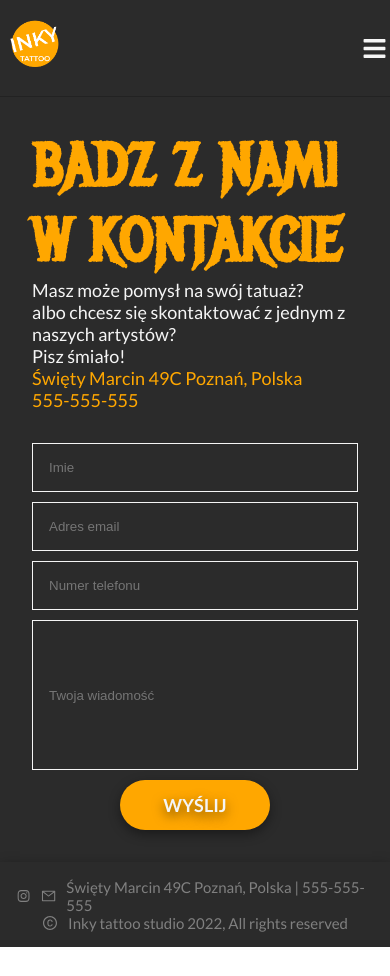
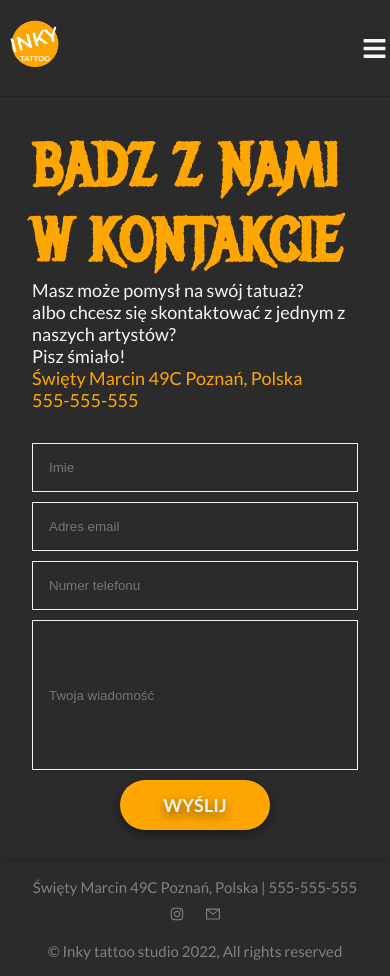
Before and after one commit to fearxeno/tattoo-shop, a React (Create React App) app: page /tattoo-shop/contact in a window 390 px wide. Before the commit the page ends 947 px from the top, so only its background shows below. Built offline with nearby package versions, Linux system fonts and the light colour scheme.

Commit message:
update mobile version

```diff
--- a/src/pages/Footer.js
+++ b/src/pages/Footer.js
@@ -1,22 +1,19 @@
 import React from "react";
 import "../styles/Footer.css";
-import {
-  AiOutlineInstagram,
-  AiOutlineMail,
-  AiOutlineCopyrightCircle,
-} from "react-icons/ai";
+import { AiOutlineInstagram, AiOutlineMail } from "react-icons/ai";
 
 const Footer = () => {
   return (
     <footer>
       <div className="footer-item">
-        <AiOutlineInstagram />
-        <AiOutlineMail />
+        <div className="footer-icons">
+          <AiOutlineInstagram />
+          <AiOutlineMail />
+        </div>
         <p>Święty Marcin 49C Poznań, Polska | 555-555-555</p>
       </div>
       <div className="footer-item">
-        <AiOutlineCopyrightCircle />
-        <p>Inky tattoo studio 2022, All rights reserved</p>
+        <p>© Inky tattoo studio 2022, All rights reserved</p>
       </div>
     </footer>
   );
--- a/src/styles/About.css
+++ b/src/styles/About.css
@@ -1,4 +1,4 @@
-.about button{
+.about button {
   background-color: transparent;
   border: 0;
   cursor: pointer;
@@ -11,8 +11,8 @@
   color: var(--clr-2);
 }
 
-.about .columns .col-1{
-    align-self: end;
+.about .columns .col-1 {
+  align-self: end;
 }
 
 .about .columns .col-1 img {
@@ -22,7 +22,6 @@
   margin-left: auto;
   margin-right: auto;
   margin-top: 2rem;
-
 }
 
 .about .columns .col-2 {
@@ -80,7 +79,6 @@
   margin-top: 20px;
 }
 
-
 .about .columns.third .col-2 {
   justify-content: center;
 }
@@ -88,8 +86,8 @@
   width: 100%;
 }
 .about .columns.second img {
-    width: 60%;
-  }
+  width: 60%;
+}
 
 .about .columns.third .col-2 .back {
   color: var(--clr-3);
@@ -100,25 +98,35 @@
   padding-bottom: 2rem;
 }
 
-@media (max-width:960px){
-  .about .columns{
+@media (max-width: 960px) {
+  .about .columns {
     grid-template-columns: 1fr;
   }
-  .about .columns .col-2{
+  .about .columns .col-2 {
     width: 100%;
     align-items: center;
     text-align: center;
     padding: 1rem;
     gap: 20px;
   }
-  .about .columns .col-2 p{
+  .about .columns .col-2 p {
     width: 70%;
   }
-  .about .columns h2{
+  .about .columns h2 {
     font-size: 80px;
   }
 
-  .about .columns .col-1 img{
+  .about .columns .col-1 img {
     display: none;
   }
 }
+
+@media (max-width: 640px) {
+  .about .columns .col-2 p,
+  .about .columns.second .col-2 p {
+    width: 100%;
+  }
+  .about .columns h2 {
+    font-size: 50px;
+  }
+}
--- a/src/styles/Artists.css
+++ b/src/styles/Artists.css
@@ -76,3 +76,12 @@
     width: 40%;
   }
 }
+
+@media (max-width:640px){
+  .artists h3{
+    font-size: 60px;
+  }
+  .artists .cards .card button{
+    width: 50%;
+  }
+}
--- a/src/styles/Footer.css
+++ b/src/styles/Footer.css
@@ -6,7 +6,7 @@ footer {
   justify-content: space-between;
   align-items: center;
   padding: 3rem;
-  height: 10vh;
+
 }
 
 footer svg {
@@ -22,10 +22,24 @@ footer svg:hover {
   align-items: center;
   gap: 10px;
 }
+.footer-item .footer-icons{
+  display: flex;
+  justify-content: center;
+  align-items: center;
+  gap:10px;
+}
 
 @media (max-width:960px){
   footer{
     padding: 1rem;
     flex-direction: column;
+    gap: 20px;
   }
+  .footer-item{
+    flex-direction: column-reverse;
+  }
+  .footer-item .footer-icons{
+    gap: 20px;
+  }
+
 }
--- a/src/styles/Home.css
+++ b/src/styles/Home.css
@@ -78,4 +78,7 @@
   .home .img h1{
     font-size: 70px;
   }
+  .home .img{
+    height: 60vh;
+  }
 }
--- a/src/styles/Navbar.css
+++ b/src/styles/Navbar.css
@@ -47,7 +47,7 @@ nav .menu {
     left: -200%;
     background-color: var(--clr-3);
     opacity: 95%;
-    width: 100vw;
+    width: 100%;
     padding: 2rem;
     height: max-content;
     flex-direction: column;
@@ -64,3 +64,8 @@ nav .menu {
     z-index: 10;
   }
 }
+
+
+@media (max-width:640px){
+
+}
--- a/src/styles/Services.css
+++ b/src/styles/Services.css
@@ -96,3 +96,18 @@
     font-size: 18px;
   }
 }
+
+@media (max-width:640px){
+  .services .col-item {
+    width: 80%;
+  }
+  .services h2{
+    font-size: 45px;
+  }
+  .services .col-1 .col-item .bottom .back{
+    font-size: 25px;
+  }
+  .services .col-item .arrow {
+    font-size: 120px;
+  }
+}
```
